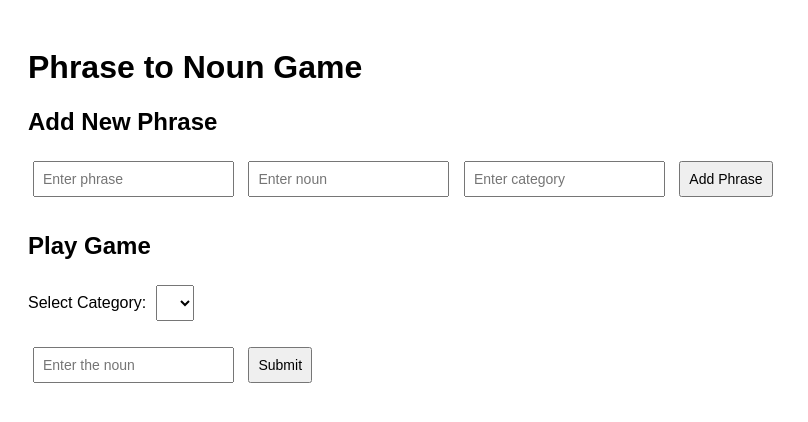
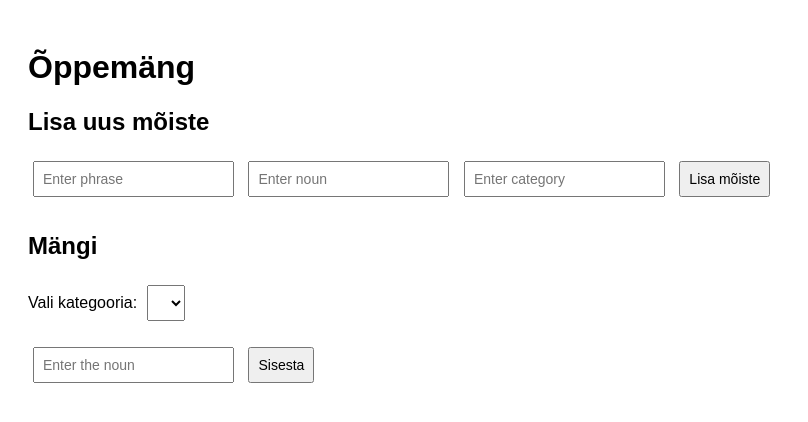
Before and after one commit to Lunar67/StudyGame, a plain HTML site: page StudyGame.html in a window 1280 px wide. Shown: the whole page, without its empty margins (0-808 px from the left). Drawn offline with Linux system fonts and the light colour scheme.

Commit message:
Update ÕppeMäng.html

```diff
--- a/StudyGame.html
+++ b/StudyGame.html
@@ -1,7 +1,7 @@
 <!DOCTYPE html>
 <html>
 <head>
-  <title>Phrase to Noun Game</title>
+  <title>Õppemäng</title>
   <style>
     body { font-family: sans-serif; padding: 20px; }
     .section { margin-bottom: 30px; }
@@ -9,23 +9,23 @@
   </style>
 </head>
 <body>
-  <h1>Phrase to Noun Game</h1>
+  <h1>Õppemäng</h1>
 
   <div class="section">
-    <h2>Add New Phrase</h2>
+    <h2>Lisa uus mõiste</h2>
     <input type="text" id="newPhrase" placeholder="Enter phrase" />
     <input type="text" id="newNoun" placeholder="Enter noun" />
     <input type="text" id="newCategory" placeholder="Enter category" />
-    <button onclick="addPhrase()">Add Phrase</button>
+    <button onclick="addPhrase()">Lisa mõiste</button>
   </div>
 
   <div class="section">
-    <h2>Play Game</h2>
-    <label for="categorySelect">Select Category:</label>
-    <select id="categorySelect" onchange="startGame()"></select>
+    <h2>Mängi</h2>
+    <label for="categorySelect">Vali kategooria:</label>
+    <select id="categorySelect" onchange="playGame()"></select>
     <p id="phrase"></p>
     <input type="text" id="userInput" placeholder="Enter the noun" />
-    <button onclick="checkAnswer()">Submit</button>
+    <button onclick="checkAnswer()">Sisesta</button>
     <p id="feedback"></p>
   </div>
 
@@ -36,7 +36,7 @@
       localStorage.setItem("phrases", JSON.stringify(phrases));
     }
 
-    function addPhrase() {
+    function addmõiste() {
       const phrase = document.getElementById("newPhrase").value.trim();
       const noun = document.getElementById("newNoun").value.trim();
       const category = document.getElementById("newCategory").value.trim();
```
